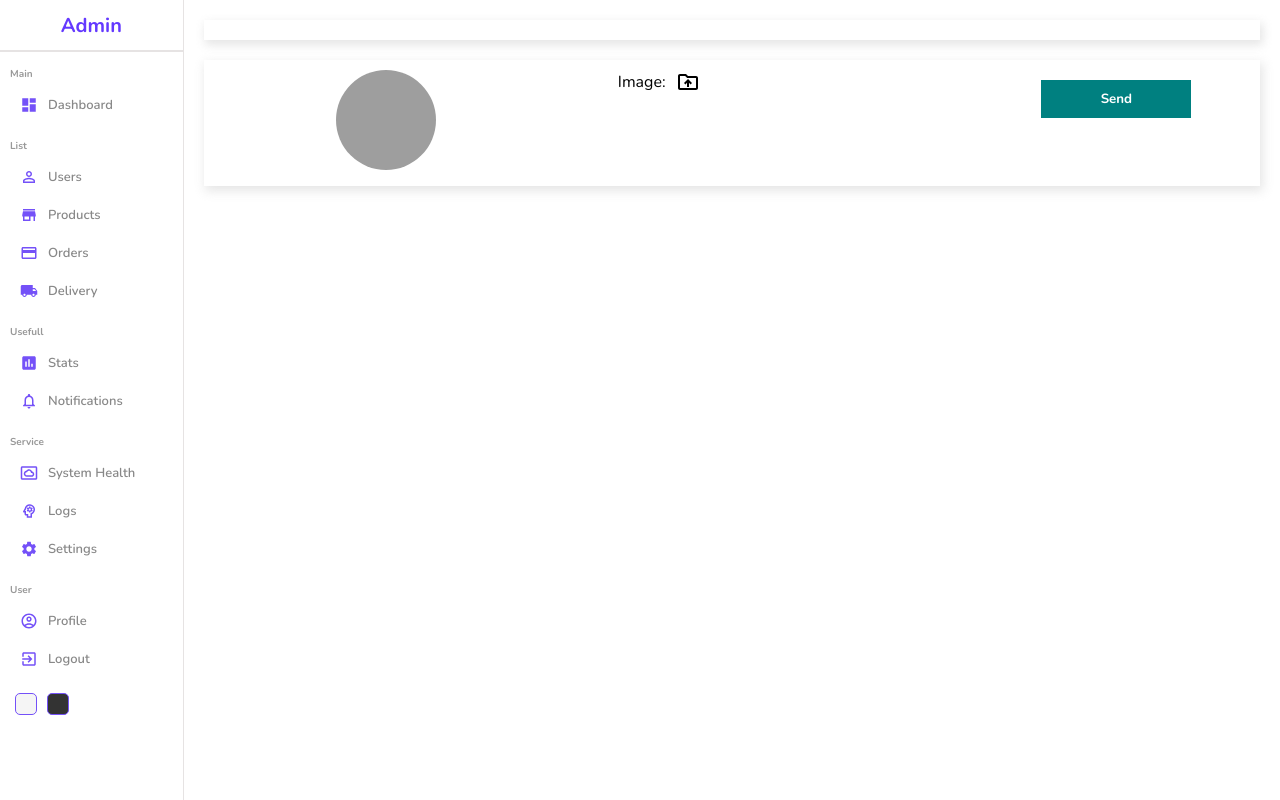
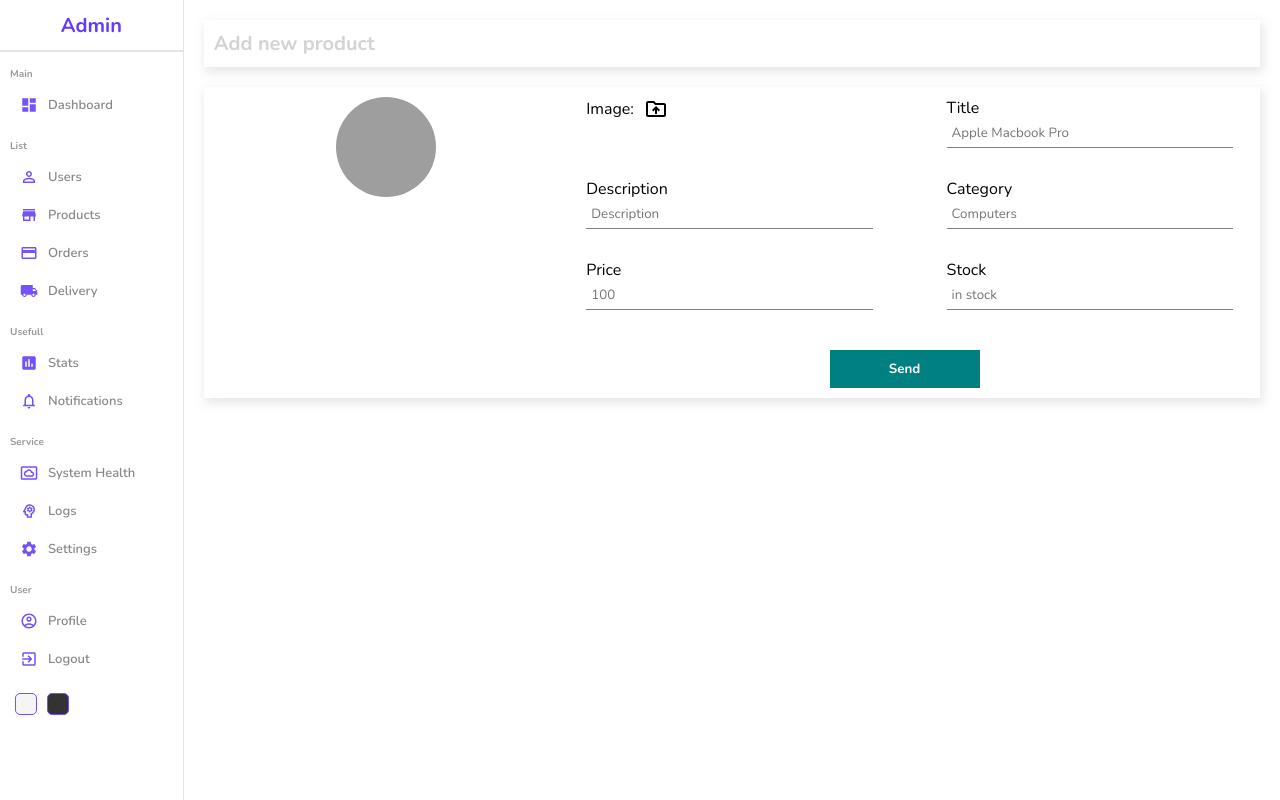
Before and after one commit to jonandonigv/Eshop, a React (Create React App) app in the folder admin/: page /products/new in a window 1280 px wide. Built offline with nearby package versions, Linux system fonts and the light colour scheme; grey boxes are pictures that could not be loaded.

Commit message:
New page

```diff
--- a/admin/src/App.js
+++ b/admin/src/App.js
@@ -1,8 +1,8 @@
 import Home from "./Pages/home/Home";
 import Login from "./Pages/login/Login";
-import List from './Pages/list/List';
-import Single from './Pages/single/Single';
-import New from './Pages/new/New';
+import List from "./Pages/list/List";
+import Single from "./Pages/single/Single";
+import New from "./Pages/new/New";
 import { BrowserRouter, Routes, Route, Navigate } from "react-router-dom";
 import { productInputs, userInputs } from "./formSource";
 
@@ -17,12 +17,18 @@ function App() {
             <Route path="users">
               <Route index element={<List />} />
               <Route path=":userId" element={<Single />} />
-              <Route path="new" element={<New inputs={userInputs} title="Add New User"/>} />
+              <Route
+                path="new"
+                element={<New inputs={userInputs} title="Add New User" />}
+              />
             </Route>
             <Route path="products">
               <Route index element={<List />} />
               <Route path=":productId" element={<Single />} />
-              <Route path="new" element={<New />} />
+              <Route
+                path="new"
+                element={<New inputs={productInputs} title="Add new product" />}
+              />
             </Route>
           </Route>
         </Routes>
--- a/admin/src/Pages/new/New.jsx
+++ b/admin/src/Pages/new/New.jsx
@@ -37,14 +37,14 @@ const New = ({ inputs, title }) => {
                   style={{ display: "none" }}
                 />
               </div>
-              {/* {inputs.map((input) => {
+              {inputs.map((input) => {
                 return (
                   <div className="formInput" key={input.id}>
                     <label>{input.label}</label>
                     <input type={input.type} placeholder={input.placeholder} />
                   </div>
                 );
-              })} */}
+              })}
               <button>Send</button>
             </form>
           </div>
```
